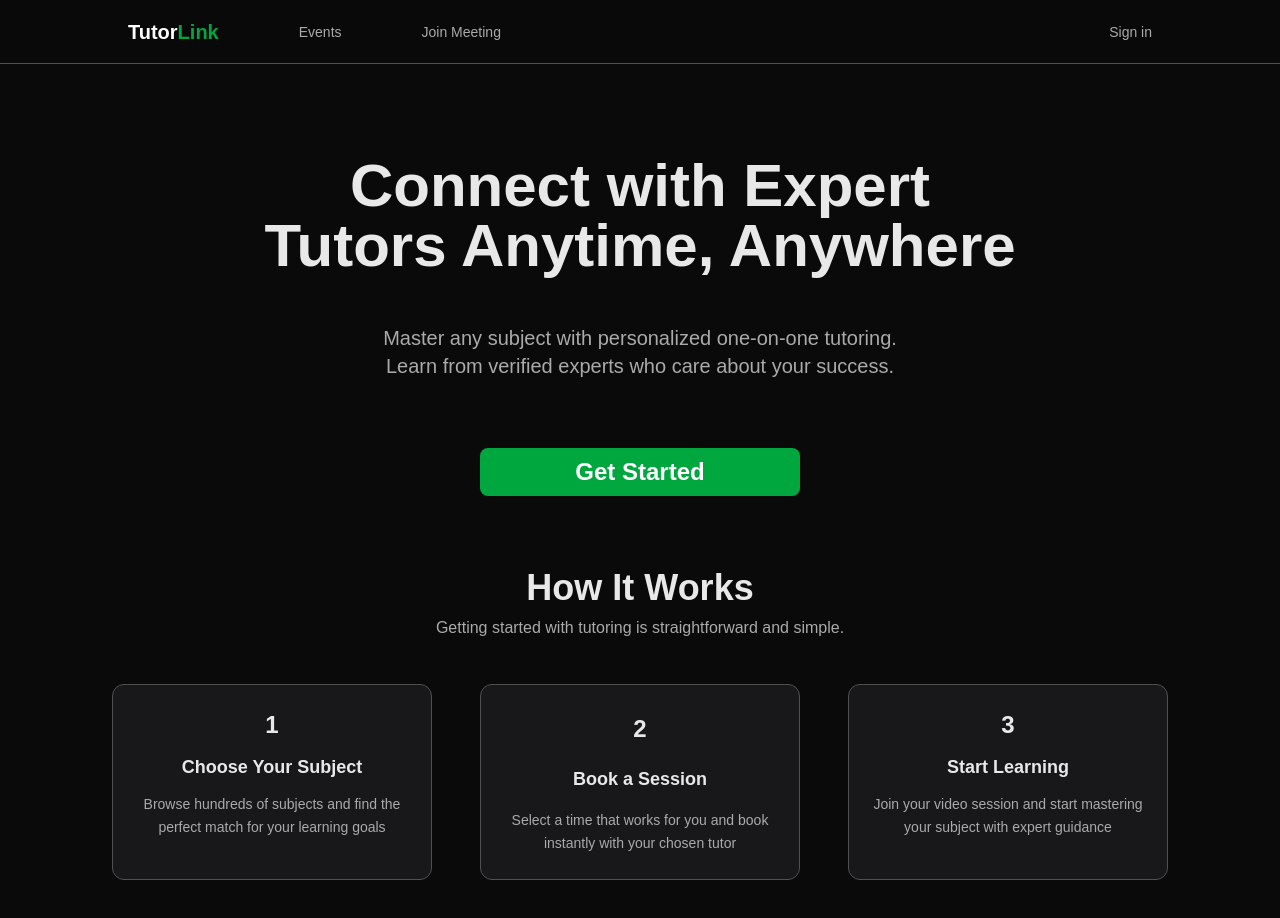
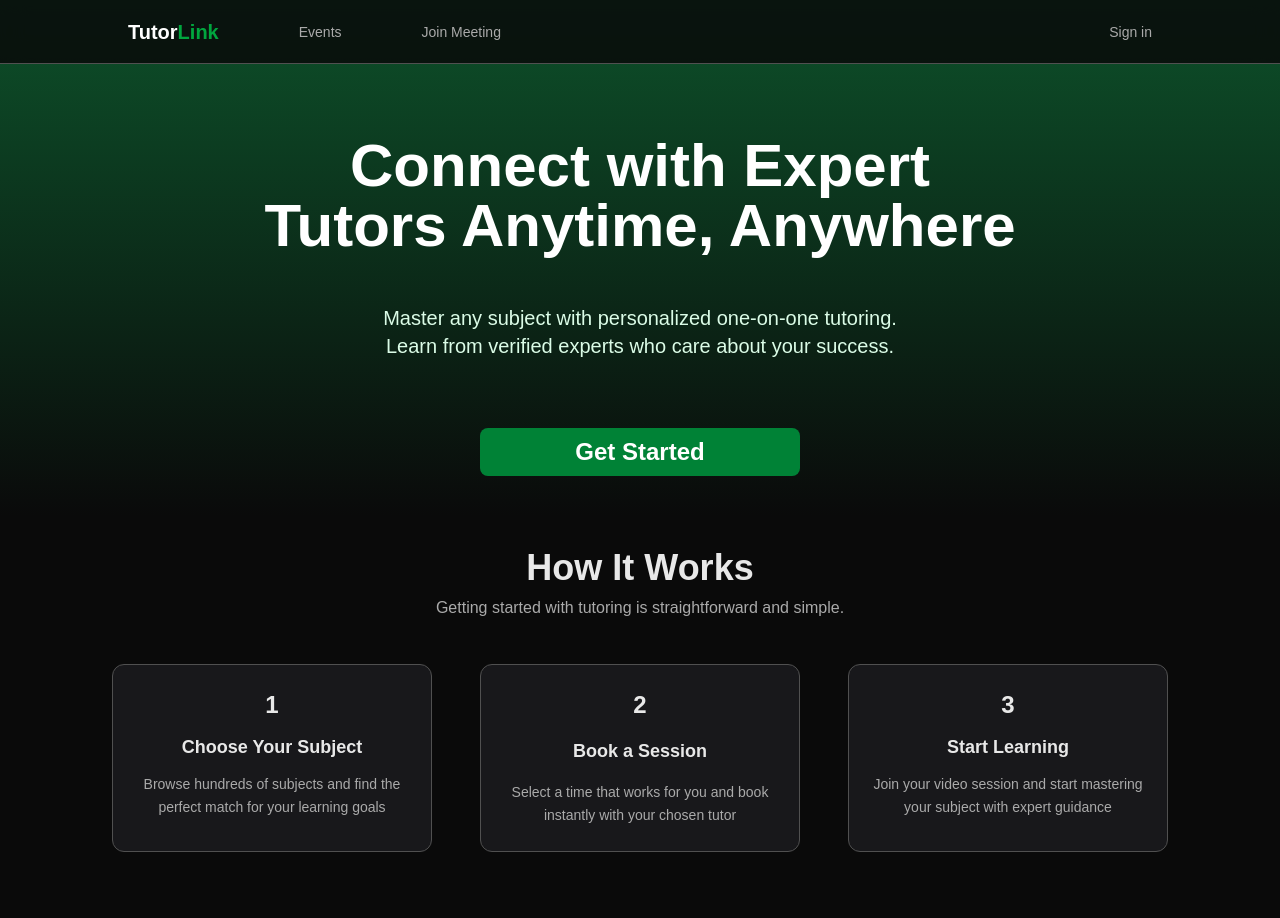
Before and after one commit to kylechi05/swan-hacks-2025, a Next.js app in the folder frontend/: page / in a window 1280 px wide. Shown: the top 918 px of the page. Built offline with nearby package versions, Linux system fonts and the light colour scheme; a web font is replaced by a local one.

Commit message:
a;sdlkfjasldkjf

```diff
--- a/frontend/app/page.tsx
+++ b/frontend/app/page.tsx
@@ -3,28 +3,28 @@ import Link from "next/link";
 export default function Home() {
   return (
     <div className="text-(--off-white) py-3">
-      <section className="space-y-12 pt-20 pb-10 text-center">
-        <h1 className="mx-auto max-w-3xl text-5xl font-bold text-balance md:text-6xl">
+      <div className="bg-gradient-to-b from-green-900 to-green-1000 py-40 -mt-25 pb-10">
+        <section className="space-y-12 text-center">
+          <h1 className="mx-auto max-w-3xl text-5xl font-bold text-white md:text-6xl">
             Connect with Expert Tutors Anytime, Anywhere
           </h1>
-        <p className="text-muted-foreground mx-auto max-w-2xl text-xl pb-5 text-balance text-(--light-gray)">
-          Master any subject with personalized one-on-one tutoring.
+          <p className="mx-auto max-w-2xl text-xl pb-5 text-green-100">
+            Master any subject with personalized one-on-one tutoring.<br />
             Learn from verified experts who care about your success.
           </p>
-        <div className="max-w-xs mx-auto cursor-pointer rounded-lg bg-green-600 px-4 py-2 text-center text-white transition-all hover:scale-105 hover:bg-green-500">
-          <Link href="/events" className="text-2xl font-bold hover:text-white ml-auto">Get Started</Link>
+          <div className="max-w-xs mx-auto cursor-pointer rounded-lg bg-green-700 px-4 py-2 text-center text-white transition-all hover:scale-105 hover:bg-green-600">
+            <Link href="/events" className="text-2xl font-bold hover:text-white ml-auto">
+              Get Started
+            </Link>
           </div>
-
         </section>
+      </div>
 
       <section className="bg-muted/30 space-y-8 pt-15 rounded-xl p-8 md:p-8">
         <div className="space-y-2 text-center">
-          <h2 className="text-3xl font-bold md:text-4xl">
-            How It Works
-          </h2>
+          <h2 className="text-3xl font-bold md:text-4xl">How It Works</h2>
           <p className="text-muted-foreground mx-auto max-w-2xl text-(--light-gray)">
-            Getting started with tutoring is straightforward and
-            simple.
+            Getting started with tutoring is straightforward and simple.
           </p>
         </div>
 
@@ -40,7 +40,7 @@ export default function Home() {
           </div>
 
           <div className="flex-[2] space-y-4 text-center p-6 border-b [border-width:1px] [border-color:var(--primary-border-color)] bg-zinc-900 rounded-xl">
-              <div className="bg-secondary text-secondary-foreground mx-auto flex h-10 w-16 items-center justify-center rounded-full text-2xl font-bold">
+            <div className="bg-secondary text-secondary-foreground mx-auto flex h-8 w-16 items-center justify-center rounded-full text-2xl font-bold">
               2
             </div>
             <h3 className="text-lg font-semibold">Book a Session</h3>
```
Lines whose indentation alone changed are shown as unchanged.
